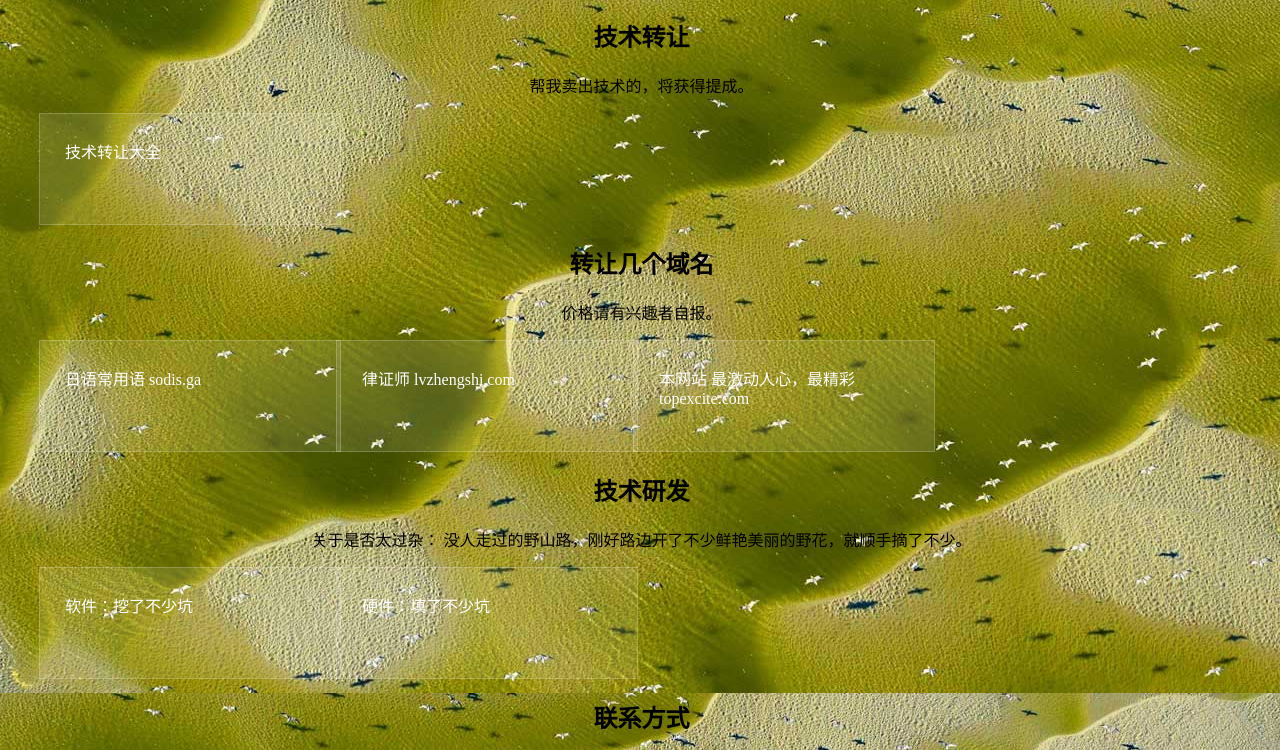
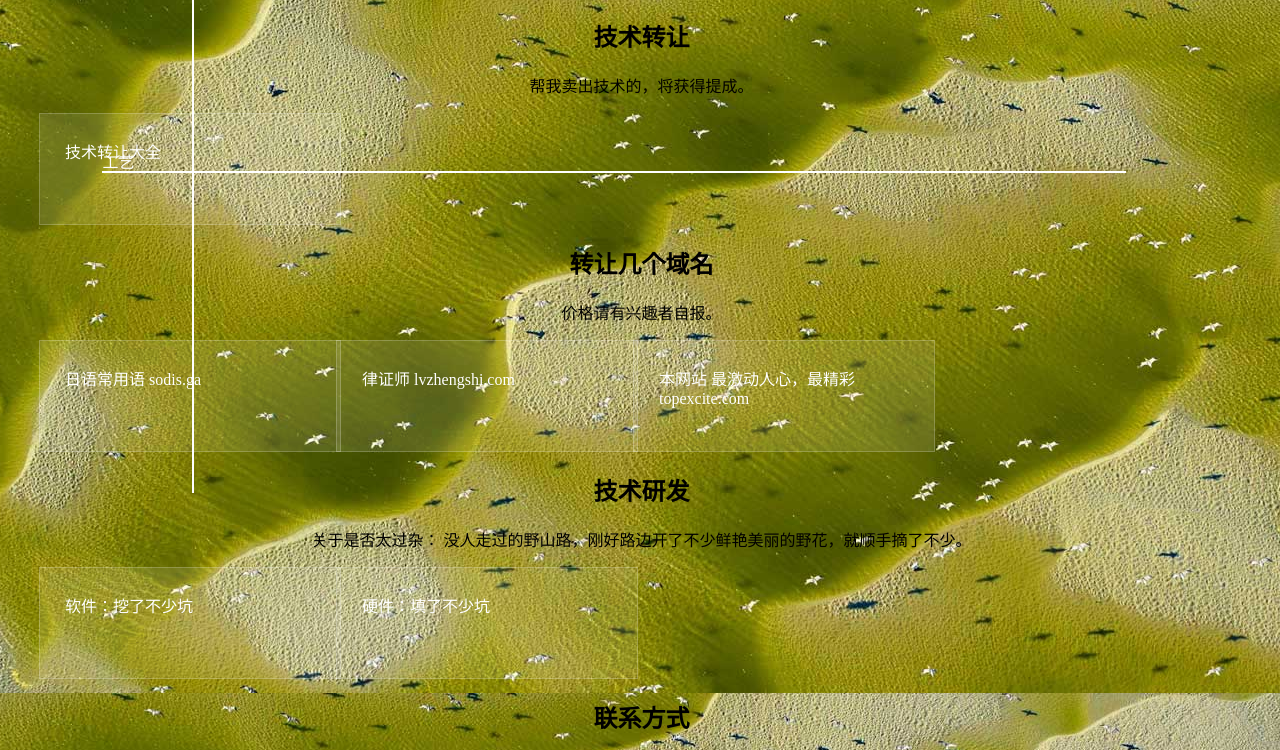
Before and after one commit to jobinson99/topexcite, a plain HTML site: page index.html in a window 1280 px wide. Shown: the part 387-1137 px from the top of the page. Drawn offline with Linux system fonts and the light colour scheme.

Commit message:
更新首页

```diff
--- a/index.html
+++ b/index.html
@@ -57,6 +57,36 @@
 	 li a:hover {
 	     color: gold;
 	 }
+
+.heng {
+  height: 2px;
+  width: 80%;
+  bottom: 30%;
+  left: 8%;
+  position: fixed;
+  background-color: white;
+}
+.shu {
+  width: 2px;
+  height: 100%;
+  top: 10%;
+  left:15%;
+  position: fixed;
+  background-color: white;
+
+}
+.hengming {
+  bottom: 30%;
+  left: 8%;
+  position: fixed;
+  color: white;
+}
+.shuming {
+  top: 10%;
+  left: 13%;
+  position: fixed;
+  color: white;
+}
 	</style>
     </head>
 
@@ -64,6 +94,11 @@
 
 	<p class="site-name">拓帥科技</p>
 	<p class="slogan">——专注新技术的开发和普及</p>
+
+<div class="heng"></div>
+<div class="hengming">工艺</div>
+<div class="shu"></div>
+<div class="shuming">材料</div>
 
 	<h2>技术转让</h2>
 
```
Also changed, not shown: zh/tech-sale/index.html (+2 -0 lines).
